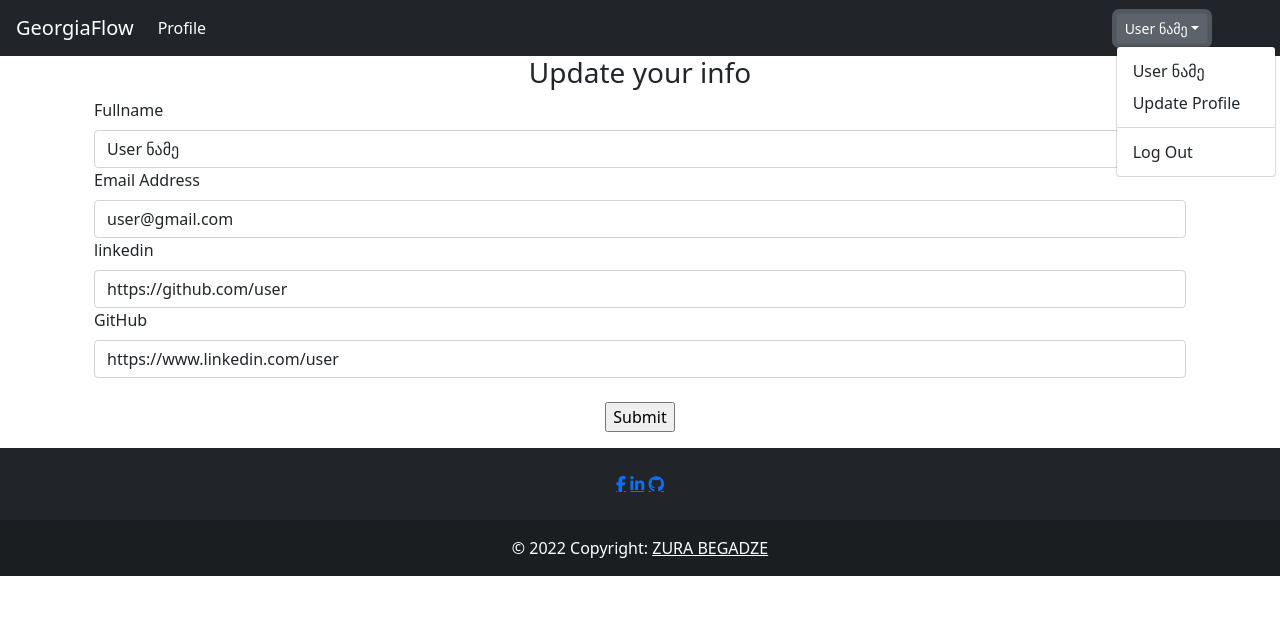
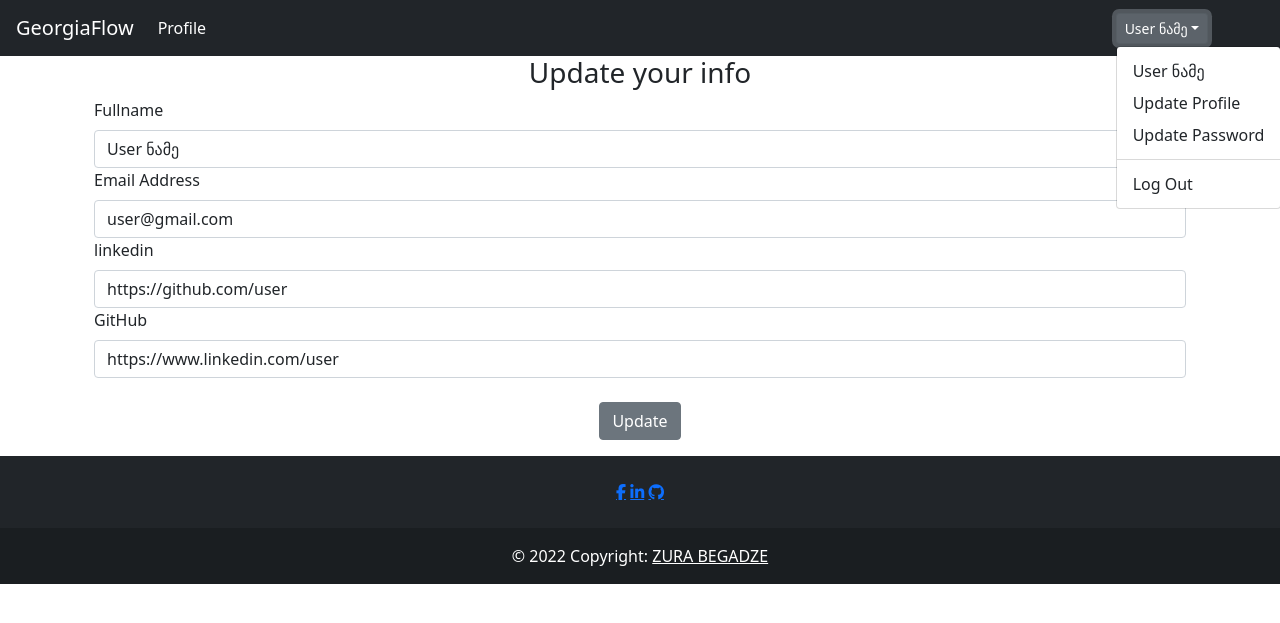
Before and after one commit to papitokarlo/GeorgiaFlow, a Flask app: page /update/5 in a window 1280 px wide, after a click that opens the changed part. Shown: the top 623 px of the page. Run offline with Flask 2, Linux system fonts and the light colour scheme; a user stored in the database is signed in; some libraries are stand-ins or nearby versions.

Commit message:
password update

```diff
--- a/auth/forms.py
+++ b/auth/forms.py
@@ -35,11 +35,15 @@ class UpdateForm(FlaskForm):
     email = StringField('Email Address', [Length(min=5, max=60), Email(message='Requeired type is : example@example.exe'), DataRequired(message='input your email')])
     linkedin = URLField('LinkedIn addres', [Length(min=6, max=70), URL(message='Requeired type is URL http/...'), DataRequired(message='input your linkedin account')])
     github = URLField('GitHub addres', [Length(min=6, max=70), URL(message='Requeired type is URL http/...'), DataRequired(message='input your github account')])
-    # old_password = PasswordField('New Password', [Length(min=6, max=35)])
-    # new_password = PasswordField('New Password', [Length(min=6, max=35), EqualTo('confirm_new_password', message='Passwords must match')])
-    # confirm_new_password = PasswordField('Repeat Password', [Length(min=6, max=35),])
     update = SubmitField("Register")
 
     def validate_email(self, email):
         if User.query.filter_by(email=self.email.data).first():
             raise ValidationError('Email has been registered')
+
+class UpdatePasswordForm(FlaskForm):
+
+    old_password = PasswordField('Old Password', [Length(min=6, max=35)])
+    new_password = PasswordField('New Password', [Length(min=6, max=35), EqualTo('confirm_password', message='Passwords must match')])
+    confirm_password = PasswordField('Repeat Password', [Length(min=6, max=35),])
+    update = SubmitField("UPDATE")
--- a/auth/views.py
+++ b/auth/views.py
@@ -1,9 +1,9 @@
 from flask import Blueprint, render_template, flash, redirect, url_for, request
 from flask_login import  login_required, logout_user, login_user, current_user
-
+from werkzeug.security import generate_password_hash
 
 from . import db
-from .forms import RegistrateForm, LoginForm, UpdateForm
+from .forms import RegistrateForm, LoginForm, UpdateForm, UpdatePasswordForm
 from .models import User
 from question.models import Post, Tag, Like
 from question.forms import questionForm
@@ -86,29 +86,54 @@ def get_user(user_id):
 @auth.route("/update/<user_id>", methods=['GET', 'POST'])
 @login_required
 def update(user_id):
+
     form = UpdateForm()
+
     if request.method=='POST':
         update_user = User.query.filter_by(id = user_id).first()
         update_user.fullname = form.fullname.data
         update_user.email = form.email.data
         update_user.github = form.github.data
         update_user.linkedin = form.linkedin.data
-        # if form.new_password.data:
-        #     if update_user.check_password(form.old_password.data):
-        #         update_user.password_hash = form.new_password.data
-        #         flash('Password changed succesfuly', category='error')
-        #     else:
-        #         flash('old pasword doesnt match', category='error')
+
         db.session.commit()
+
         flash('Personal info updated succesfuly', category='success')
+
         return redirect(url_for('auth.get_user', user_id=user_id ))
 
     return render_template('update.html', form=form)
 
-# admin = User.query.filter_by(username='admin').first()
-# admin.email = 'my_new_email@example.com'
-# db.session.commit()
 
-# user = User.query.get(5)
-# user.name = 'New Name'
-# db.session.commit()
+@auth.route("/update-password/<user_id>", methods=['GET', 'POST'])
+@login_required
+def update_password(user_id):
+
+    password_form = UpdatePasswordForm()
+
+    if request.method=='POST':
+        user = User.query.filter_by(id=user_id).first()
+        if user is not None and user.check_password(password_form.old_password.data):
+
+            if password_form.confirm_password.data == password_form.new_password.data and password_form.old_password.data != password_form.new_password.data:
+
+                new_password_hash=password_form.new_password.data
+                user.password_hash = generate_password_hash(new_password_hash)
+                db.session.commit()
+                flash('Password updated succesfuly', category='success')
+
+                return redirect(url_for('auth.get_user', user_id=user_id ))
+
+            elif password_form.old_password.data == password_form.new_password.data:
+                flash('As it seems, you use old password, change it with new one ', category='error')
+                return redirect(url_for('auth.update_password', user_id=user_id ))
+
+            else:
+                flash('Confrim password doesnt match', category='error')
+                return redirect(url_for('auth.update_password', user_id=user_id ))
+
+        else:
+            flash('Old password doesnt match', category='error')
+            return redirect(url_for('auth.update_password', user_id=user_id ))
+
+    return render_template('update.html', password_form=password_form)
--- a/templates/base.html
+++ b/templates/base.html
@@ -32,6 +32,9 @@
                             </li>
                             <li>
                                 <a class="dropdown-item" href="{{ url_for('auth.update', user_id=current_user.id) }}">Update Profile</a>
+                            </li>
+                            <li>
+                                <a class="dropdown-item" href="{{ url_for('auth.update_password', user_id=current_user.id) }}">Update Password</a>
                             </li>
                             <div class="dropdown-divider"></div>
                             <a class="dropdown-item" href="{{ url_for('auth.logout') }}">Log Out</a>
--- a/templates/profile.html
+++ b/templates/profile.html
@@ -22,7 +22,7 @@
     <div id="posts">
         {% if current_user.id  == user.id %}
 
-        <h1 align="center">Make a Post</h1>
+        <h1 align="center">Ask something</h1>
 
         <form method="POST">
             {{ form.hidden_tag() }}
--- a/templates/update.html
+++ b/templates/update.html
@@ -1,7 +1,7 @@
 {% extends "base.html" %}
 {% block title %}GeorgiaFlow-SignUp{% endblock %}
 {% block content %}
-
+  {%if form %}
   <form method="POST" action="{{url_for('auth.update', user_id=current_user.id)}}">
     {{ form.hidden_tag() }}
     <h3 align="center">Update your info</h3>
@@ -19,8 +19,30 @@
       {{form.github(type="url", id="github", class="form-control",   value=current_user.github)}}
       <br />
       <div align="center">
-        <input type="submit" value="Submit">
+        <input type="submit" class="btn btn-secondary" value="Update">
       </div>
     </div>
   </form>
+  {%elif password_form %}
+  <form method="POST">
+    {{ password_form.hidden_tag() }}
+    <h3 align="center">Change Password</h3>
+    <div class="form-group">
+      <label for="password1">Old Password</label>
+      {{password_form.old_password(type="password", id="password1", class="form-control", placeholder="Enter Password")}}
+
+      <label for="password2">New Password</label>
+      {{password_form.new_password(type="password", id="password2", class="form-control", placeholder="Enter New Password")}}
+
+
+      <label for="password3">Password Again</label>
+      {{password_form.confirm_password(type="password", id="password3", class="form-control", placeholder="Enter New Password Again")}}
+
+      <br />
+      <div align="center">
+        <input type="submit" class="btn btn-secondary" value="Update">
+      </div>
+    </div>
+  </form>
+  {% endif %}
 {% endblock %}
```
Also changed, not shown: api/ufp.db.
